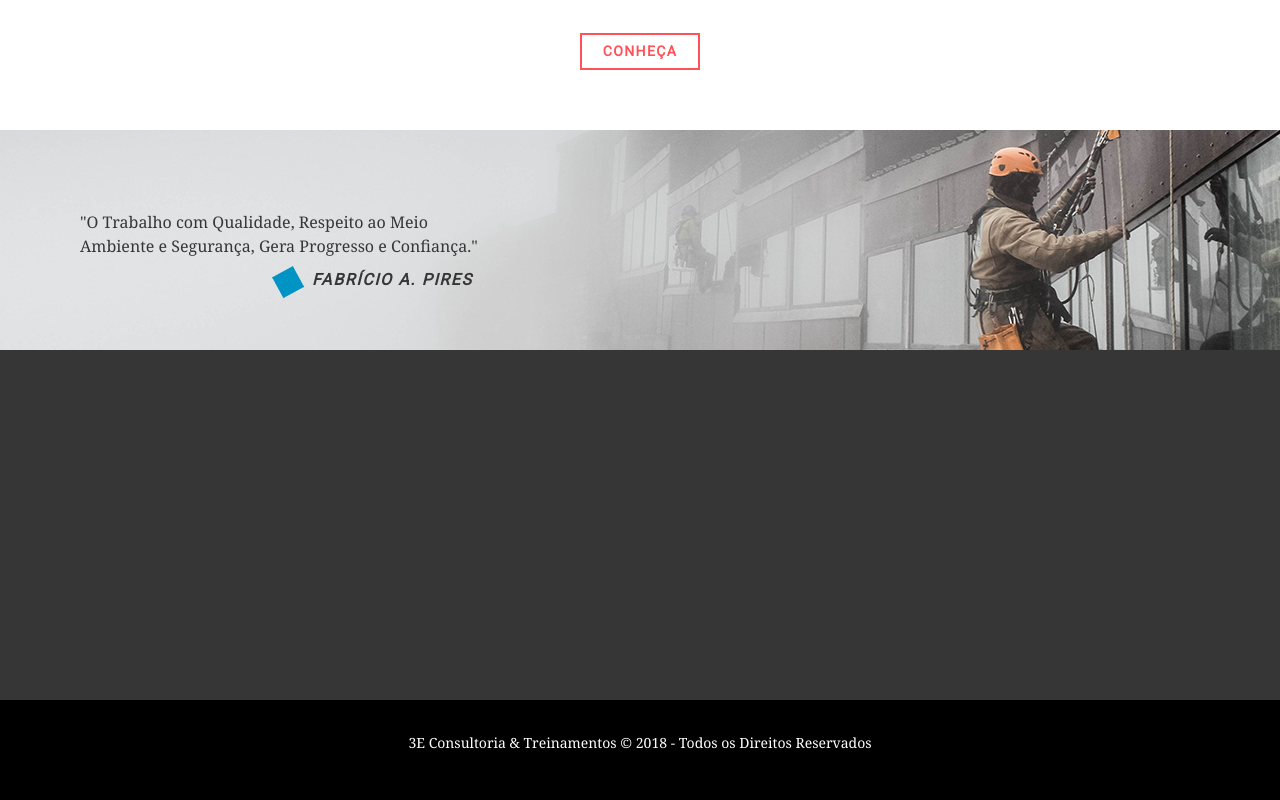
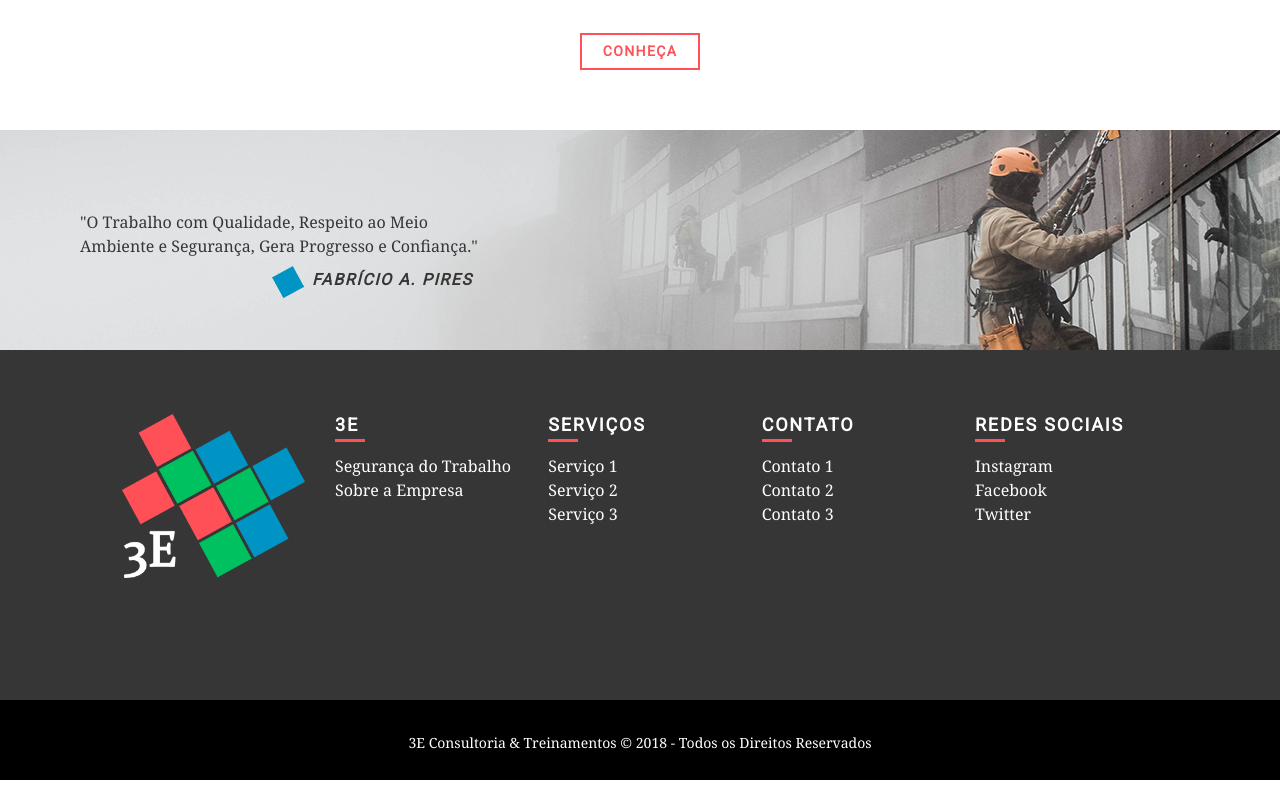
Before and after one commit to caraujo07/3E, a website: page src/index.html in a window 1280 px wide. Shown: the part 1263-2063 px from the top of the page. Drawn offline with nearby package versions, Linux system fonts and the light colour scheme.

Commit message:
Alterações no footer

```diff
--- a/src/css/scss/_footer.scss
+++ b/src/css/scss/_footer.scss
@@ -2,9 +2,44 @@
   .ft-1 {
     height: 350px;
     background: $navbar-color;
+    .row{
+      padding-top: 4rem;
+    }
+    h6 {
+      color: $branco;
+      @include type-tit;
+      text-align: left;
+      font-size: 18px;
+      padding-bottom: 10px;
+      position: relative;
+      &::after {
+        content: '';
+        display: block;
+        position: absolute;
+        width: 30px;
+        height: 3px;
+        background: $vermelho;
+        margin-top: 3px;
+      }
+    }
+    ul {
+      list-style-type: none;
+      padding-left: 0;
+     li a {
+        color: $branco;
+        @include type-card-p;
+        &:hover {
+          text-decoration: none;
+          color: $verde;
+          transition: all .3s ease;
+        }
+      }
+    }
+
+
   }
   .ft-2 {
-    height: 100px;
+    height: 80px;
     background: #000;
     color: $branco;
     p {
--- a/src/index.html
+++ b/src/index.html
@@ -167,7 +167,45 @@
   </section>
   <footer class="footer">
     <div class="ft-1">
+      <div class="container-fluid">
+        <div class="row">
 
+          <div class="col-lg-2 offset-lg-1">
+            <img class="img-fluid" src="img/logo-white.png" alt="3E Consultoria & Treinamentos">
+          </div>
+          <div class="col-lg-2">
+            <h6>3E</h6>
+            <ul>
+              <li><a href="#">Segurança do Trabalho</a></li>
+              <li><a href="#">Sobre a Empresa</a></li>
+            </ul>
+          </div>
+          <div class="col-lg-2">
+            <h6>Serviços</h6>
+            <ul>
+            <li><a href="#">Serviço 1</a> </li>
+            <li><a href="#">Serviço 2</a></li>
+            <li><a href="#">Serviço 3</a></li>
+          </ul>
+          </div>
+          <div class="col-lg-2">
+            <h6>Contato</h6>
+            <ul>
+            <li><a href="#">Contato 1</a></li>
+            <li><a href="#">Contato 2</a></li>
+            <li><a href="#">Contato 3</a></li>
+          </ul>
+          </div>
+          <div class="col-lg-2">
+            <h6>Redes Sociais</h6>
+            <ul>
+            <li><a href="#">Instagram</a></li>
+            <li><a href="#">Facebook</a></li>
+            <li><a href="#">Twitter</a></li>
+          </ul>
+          </div>
+        </div>
+      </div>
     </div>
     <div class="ft-2">
       <p>3E Consultoria & Treinamentos &copy; 2018 - Todos os Direitos Reservados</p>
```
Also changed, not shown: dist/css/style.min.css, dist/index.html, src/css/style.min.css, src/img/logo-white.png (added).
